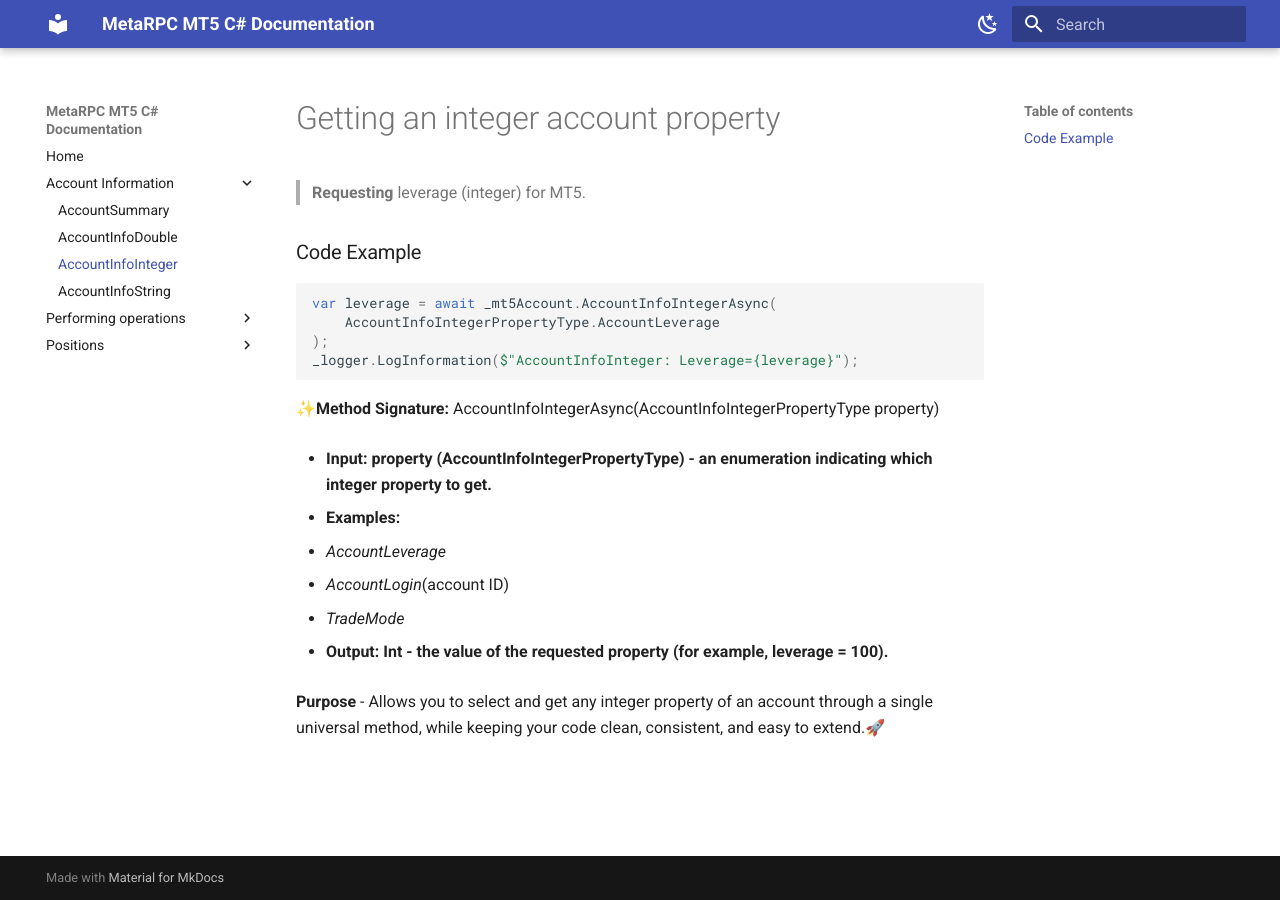
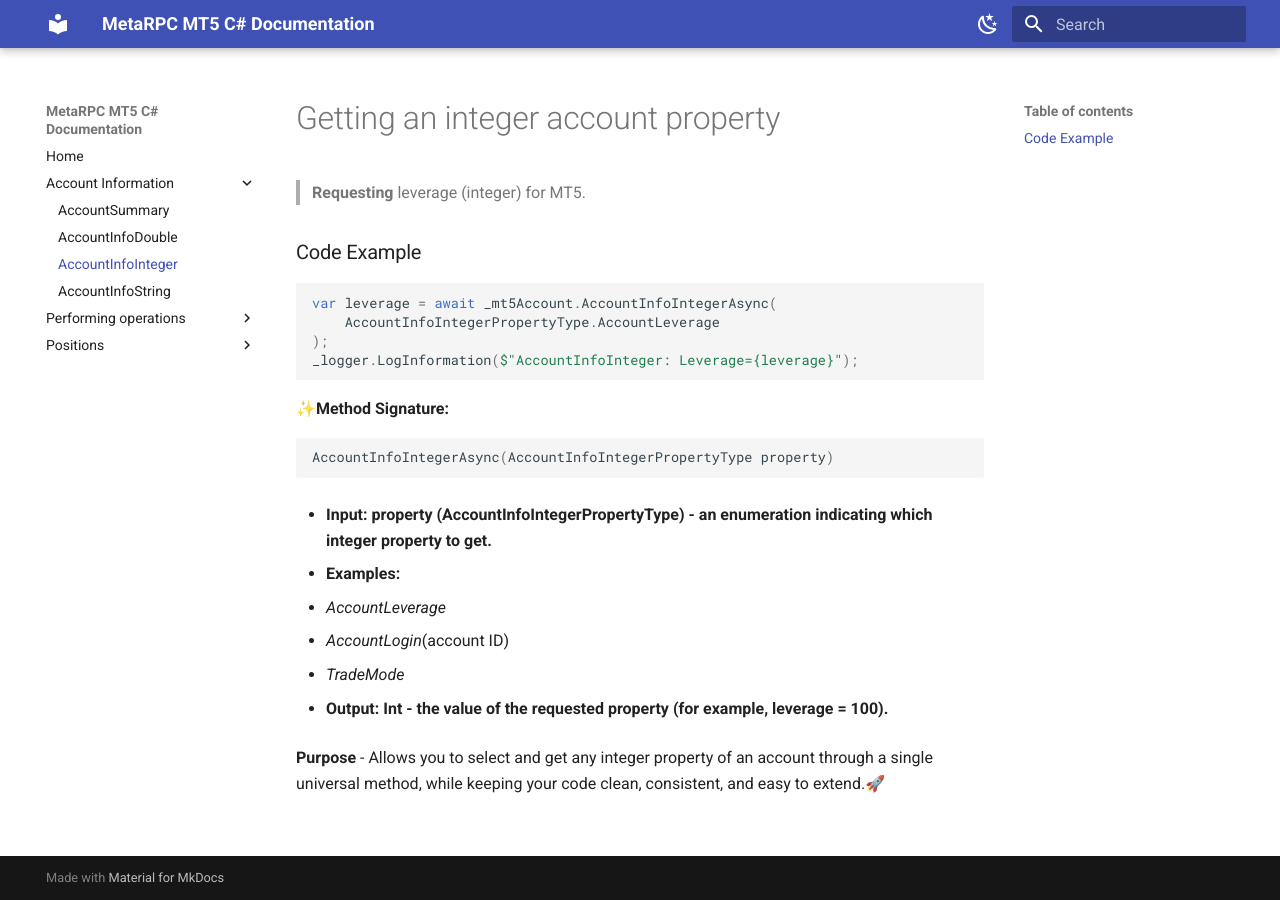
Before and after one commit to MetaRPC/CSharpMT5, an MkDocs documentation site: the page built from docs/account/AccountInfoInteger.md, in a window 1280 px wide. Built offline with MkDocs 1.6.1 and Material for MkDocs 9.7.7, drawn with Linux system fonts in a browser that asks for light colours.

Commit message:
Update AccountInfoInteger.md

````diff
--- a/docs/account/AccountInfoInteger.md
+++ b/docs/account/AccountInfoInteger.md
@@ -11,7 +11,10 @@ var leverage = await _mt5Account.AccountInfoIntegerAsync(
 _logger.LogInformation($"AccountInfoInteger: Leverage={leverage}");
 ```
 
-✨**Method Signature:** AccountInfoIntegerAsync(AccountInfoIntegerPropertyType property)
+✨**Method Signature:**
+```csharp
+AccountInfoIntegerAsync(AccountInfoIntegerPropertyType property)
+```
 
 * **Input: property (AccountInfoIntegerPropertyType) - an enumeration indicating which integer property to get.**
 
````
